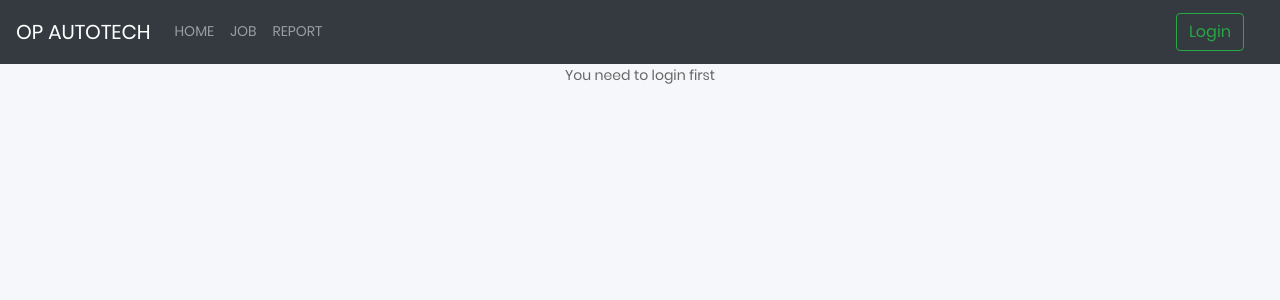
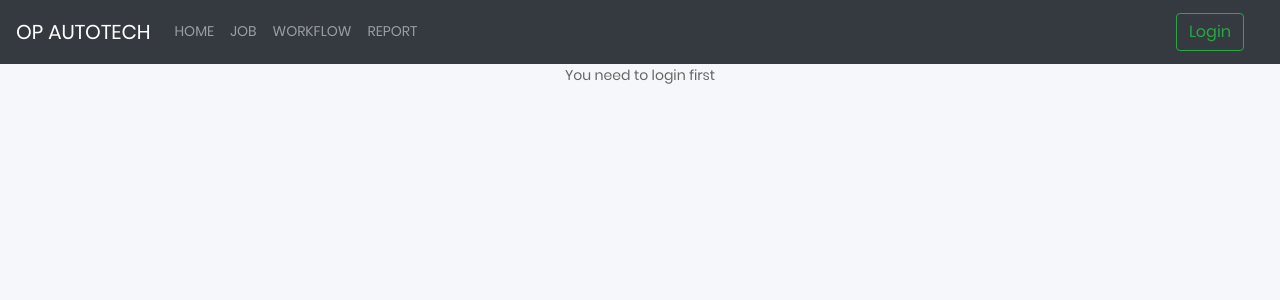
Before and after one commit to KOngTNP/OP-AUTOTECH-Web-database-Django, a Django app: page /workflow in a window 1280 px wide. Shown: the top 300 px of the page. Run offline with Django 3.2, Linux system fonts and the light colour scheme; some libraries are stand-ins or nearby versions.

Commit message:
add search workflow nav-bar

```diff
--- a/templates/layout.html
+++ b/templates/layout.html
@@ -34,6 +34,10 @@
 
             <li class="nav-item">
               <a class="nav-link" href="{% url 'mysite:jobTable' %}" style="text-align: left;">JOB</a>
+            </li>
+
+            <li class="nav-item">
+              <a class="nav-link" href="{% url 'mysite:flowSearch' %}" style="text-align: left;">WORKFLOW</a>
             </li>
 
             <li class="nav-item">
```
